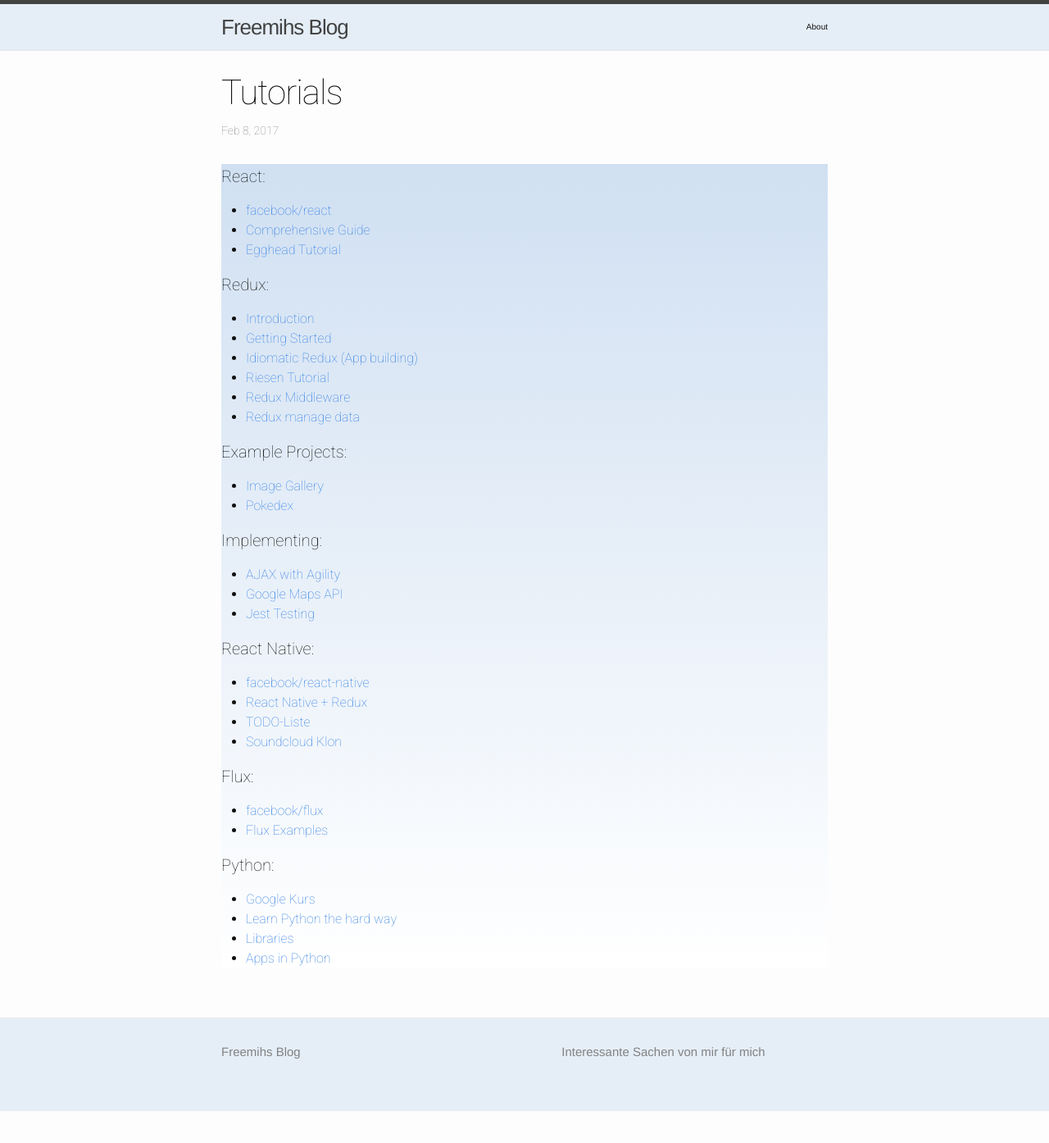
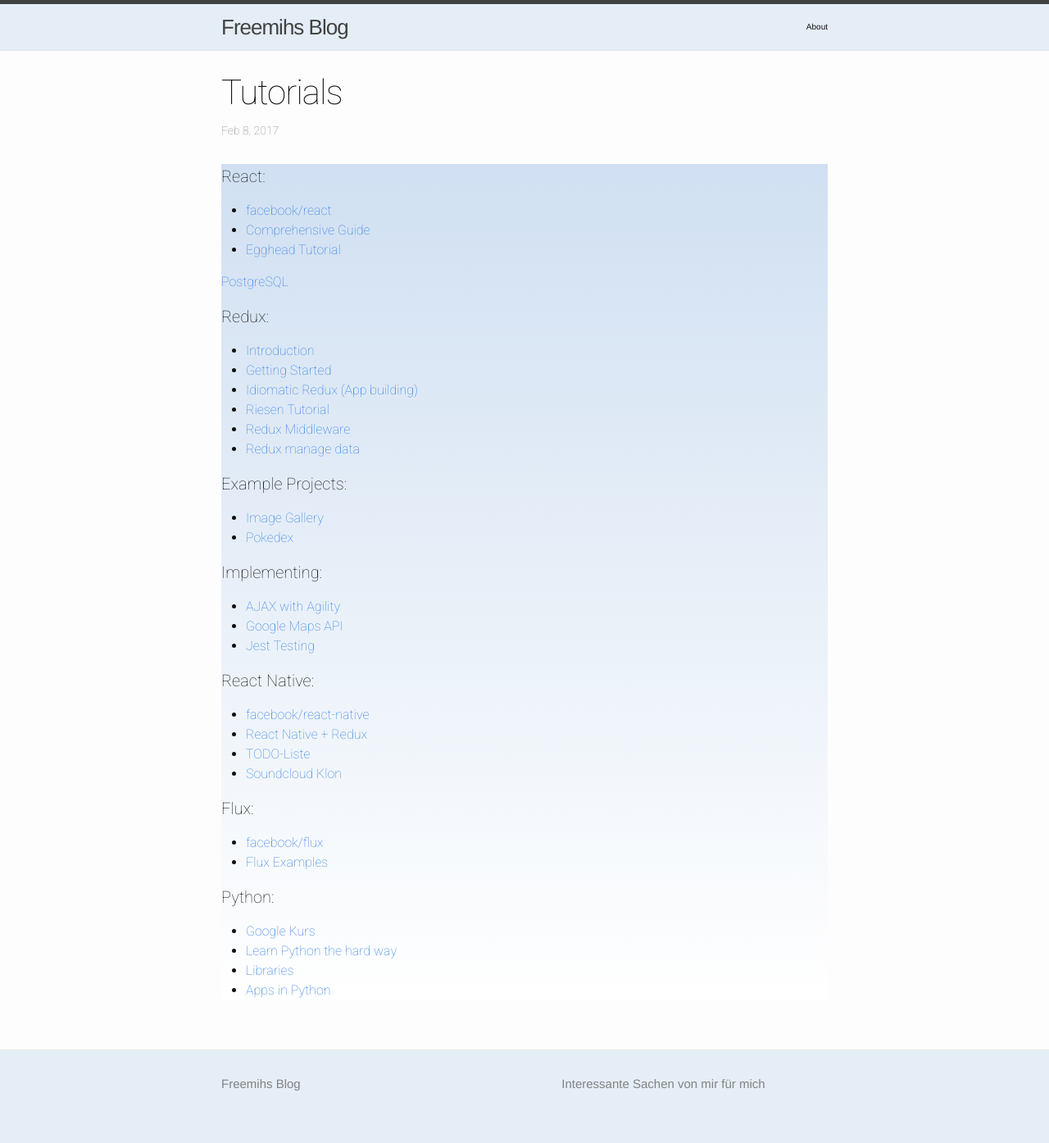
Before and after one commit to freemih/freemih.github.io, a Jekyll site: the page built from _posts/2017-02-08-Tutorials.markdown, in a window 1280 px wide. Shown: the whole page at 82% size. Built offline with Jekyll 4.4.1, drawn with Linux system fonts in a browser that asks for light colours; before the commit the page ends 1355 px from its top, so only the background shows below that.

Commit message:
Update 2017-02-08-Tutorials.markdown

```diff
--- a/_posts/2017-02-08-Tutorials.markdown
+++ b/_posts/2017-02-08-Tutorials.markdown
@@ -12,8 +12,7 @@ date:   2017-02-08 11:05:36 -0500
   <li><a href='https://egghead.io/courses/react-fundamentals' target="_blank">Egghead Tutorial</a></li>
 </ul>
 </div>
-
-<div>
+<p><a href='https://egghead.io/courses/get-started-with-postgresql' target="_blank">PostgreSQL </a></p><div>
 <h4>Redux:</h4>
 <ul>
   <li><a href='http://redux.js.org/docs/introduction/Motivation.html' target="_blank">Introduction</a></li>
```
